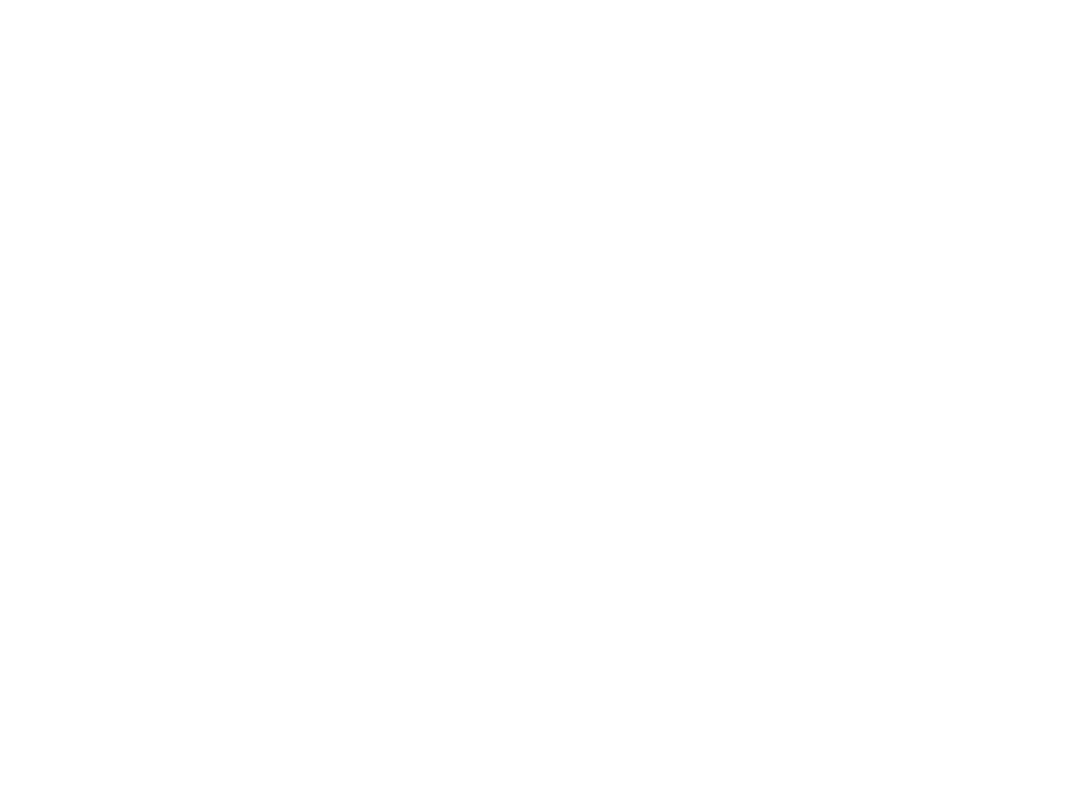
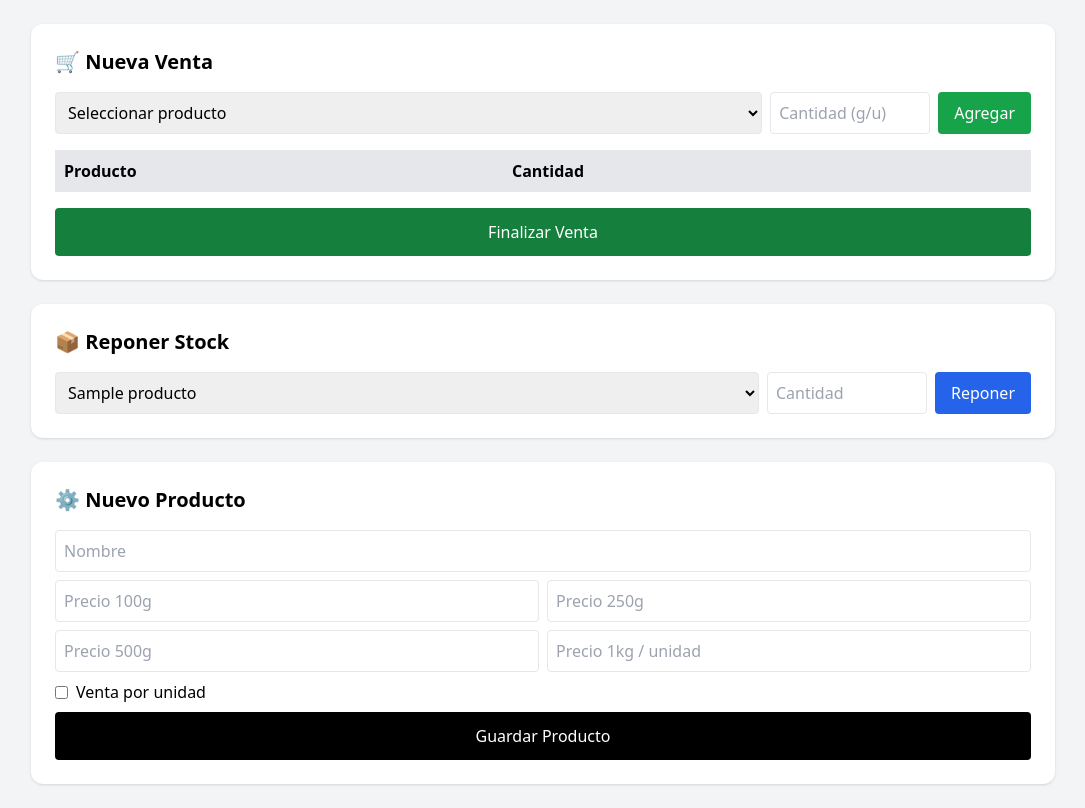
Before and after one commit to Samir1111111/natu, a FastAPI app: page / in a window 1280 px wide. Before the commit the part shown is empty. Shown: the whole page, without its empty margins (97-1182 px from the left). Run offline with FastAPI, Linux system fonts and the light colour scheme; a database or web service that is not in the repository returns one stand-in record (values such as "Sample title"); lists and menus that the app fills with data are empty; some libraries are stand-ins or nearby versions.

Commit message:
Update index.html

```diff
--- a/templates/index.html
+++ b/templates/index.html
@@ -1,3 +1,95 @@
+<!DOCTYPE html>
+<html lang="es">
+<head>
+    <meta charset="UTF-8">
+    <title>Natu PRO</title>
+    <script src="https://cdn.tailwindcss.com"></script>
+</head>
+
+<body class="bg-gray-100 p-6">
+
+<div class="max-w-5xl mx-auto space-y-6">
+
+    <!-- 🛒 CARRITO -->
+    <div class="bg-white p-6 rounded-xl shadow">
+        <h2 class="text-xl font-bold mb-4">🛒 Nueva Venta</h2>
+
+        <div class="flex gap-2 mb-4">
+            <select id="sel_prod" class="border p-2 rounded w-full">
+                <option value="">Seleccionar producto</option>
+                {% for p in productos %}
+                <option value="{{p.nombre}}">
+                    {{p.nombre}} (Stock: {{p.stock_gramos}}g)
+                </option>
+                {% endfor %}
+            </select>
+
+            <input type="number" id="val_cant" placeholder="Cantidad (g/u)" class="border p-2 rounded w-40">
+
+            <button onclick="agregarAlCarrito()" class="bg-green-600 text-white px-4 rounded">
+                Agregar
+            </button>
+        </div>
+
+        <table class="w-full text-left border">
+            <thead class="bg-gray-200">
+                <tr>
+                    <th class="p-2">Producto</th>
+                    <th class="p-2">Cantidad</th>
+                    <th class="p-2"></th>
+                </tr>
+            </thead>
+            <tbody id="tabla_carrito"></tbody>
+        </table>
+
+        <button onclick="finalizarVenta()" class="mt-4 w-full bg-green-700 text-white p-3 rounded">
+            Finalizar Venta
+        </button>
+    </div>
+
+    <!-- 📦 STOCK -->
+    <div class="bg-white p-6 rounded-xl shadow">
+        <h2 class="text-xl font-bold mb-4">📦 Reponer Stock</h2>
+
+        <div class="flex gap-2">
+            <select id="stock_prod" class="border p-2 rounded w-full">
+                {% for p in productos %}
+                <option value="{{p.nombre}}">{{p.nombre}}</option>
+                {% endfor %}
+            </select>
+
+            <input type="number" id="stock_cant" placeholder="Cantidad" class="border p-2 rounded w-40">
+
+            <button onclick="reponerStock()" class="bg-blue-600 text-white px-4 rounded">
+                Reponer
+            </button>
+        </div>
+    </div>
+
+    <!-- ⚙️ PRODUCTOS -->
+    <div class="bg-white p-6 rounded-xl shadow">
+        <h2 class="text-xl font-bold mb-4">⚙️ Nuevo Producto</h2>
+
+        <div class="grid grid-cols-2 gap-2">
+            <input id="cat_nom" placeholder="Nombre" class="border p-2 rounded col-span-2">
+
+            <input id="cat_100" type="number" placeholder="Precio 100g" class="border p-2 rounded">
+            <input id="cat_250" type="number" placeholder="Precio 250g" class="border p-2 rounded">
+            <input id="cat_500" type="number" placeholder="Precio 500g" class="border p-2 rounded">
+            <input id="cat_1000" type="number" placeholder="Precio 1kg / unidad" class="border p-2 rounded">
+
+            <label class="col-span-2 flex items-center gap-2">
+                <input type="checkbox" id="cat_uni"> Venta por unidad
+            </label>
+
+            <button onclick="guardarCatalogo()" class="bg-black text-white p-3 rounded col-span-2">
+                Guardar Producto
+            </button>
+        </div>
+    </div>
+
+</div>
+
 <script>
 let carrito = [];
 
@@ -19,11 +111,11 @@ function renderCarrito() {
     let h = '';
     carrito.forEach((item, i) => {
         h += `
-        <tr>
-            <td>${item.producto}</td>
-            <td>${item.cantidad}</td>
-            <td>
-                <button onclick="eliminar(${i})">❌</button>
+        <tr class="border-t">
+            <td class="p-2">${item.producto}</td>
+            <td class="p-2">${item.cantidad}</td>
+            <td class="p-2">
+                <button onclick="eliminar(${i})" class="text-red-500">❌</button>
             </td>
         </tr>`;
     });
@@ -101,3 +193,6 @@ async function guardarCatalogo() {
     location.reload();
 }
 </script>
+
+</body>
+</html>
```
